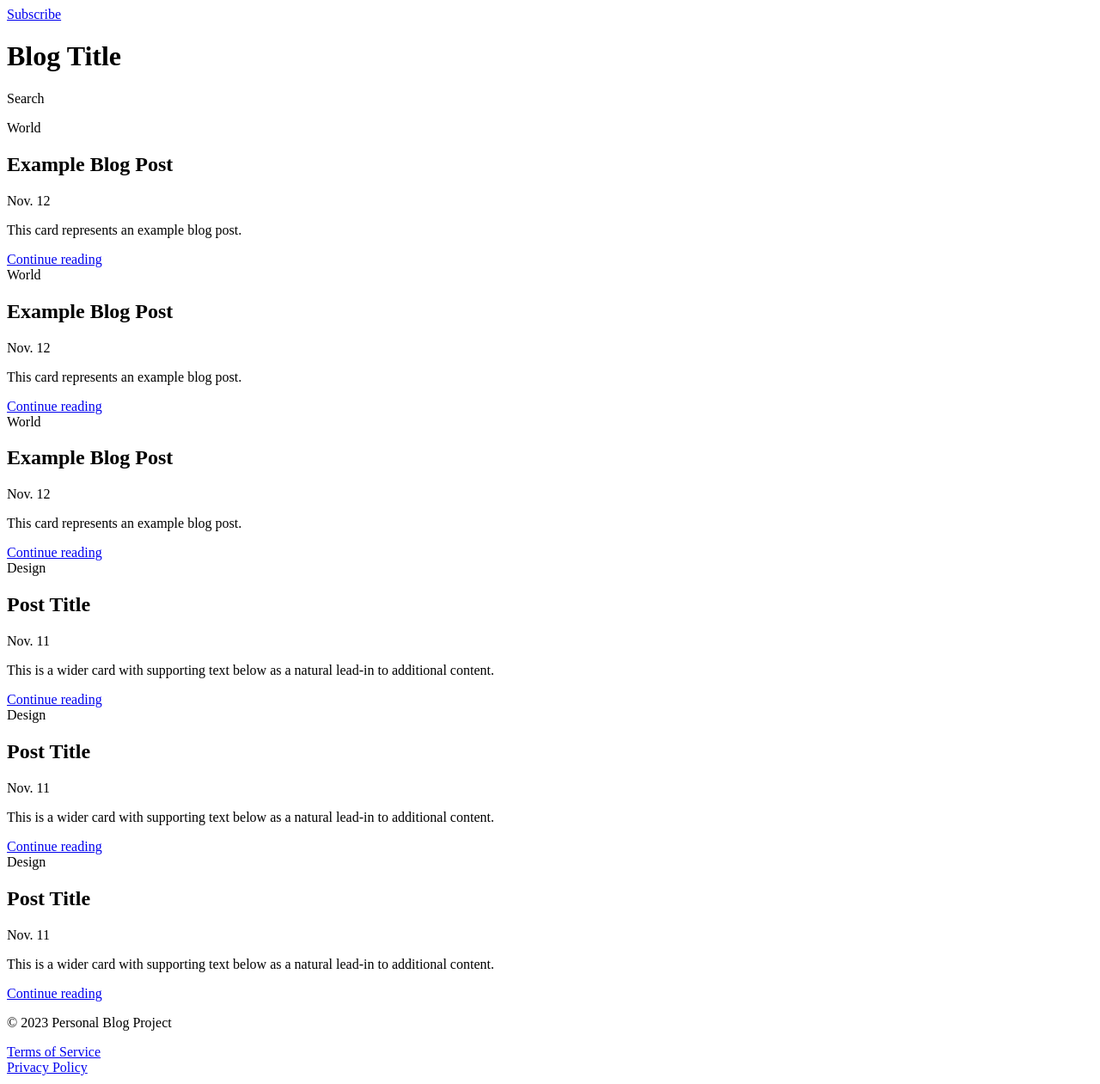
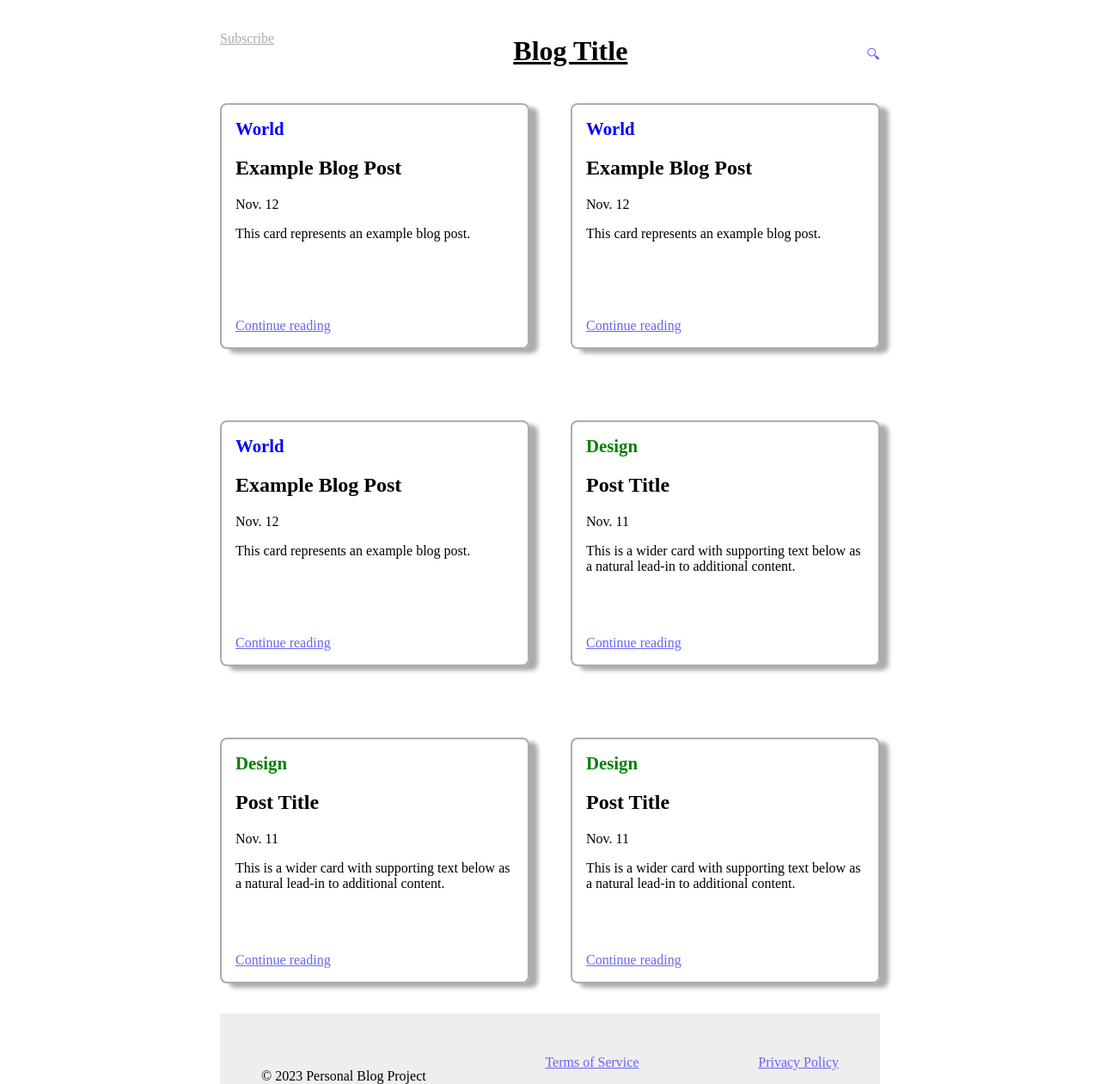
Before and after one commit to ascii-dev/personal_blog, a plain HTML site: page index.html in a window 1280 px wide. Shown: the top 1261 px of the page at 86% size. Drawn offline with Linux system fonts and the light colour scheme.

Commit message:
css implementation for home page

```diff
--- a/css/home.css
+++ b/css/home.css
@@ -0,0 +1,80 @@
+body {
+    max-width: 60vw;
+    margin: 0 auto;
+    display: grid;
+    grid-template-areas:
+        "header header"
+        "main main"
+        "footer footer";
+}
+
+header {
+    grid-area: header;
+    display: flex;
+    flex-direction: row;
+    justify-content: space-between;
+    margin-bottom: 20px;
+    margin-top: 20px;
+}
+
+.blog-title {
+    text-decoration: underline;
+}
+
+main {
+    grid-area: main;
+}
+
+footer {
+    grid-area: footer;
+    background-color: rgb(240, 237, 237);
+    display: flex;
+    flex-direction: row;
+    justify-content: space-between;
+    padding: 3rem;
+}
+
+a {
+    color: rgb(101, 101, 246);
+}
+
+.subscribe-link {
+    color: #acacac;
+    margin-top: 1rem;
+}
+
+.search-link {
+    margin-top: 2rem;
+    text-decoration: none;
+}
+
+.posts {
+    display: grid;
+    grid-template-columns: 1fr 1fr;
+    gap: 3rem;
+}
+
+.card {
+    display: flex;
+    flex-direction: column;
+    padding: 1rem;
+    justify-content: space-between;
+    border: 2px solid #acacac;
+    height: 250px;
+    margin-bottom: 35px;
+    border-radius: 8px;
+    box-shadow: 10px 5px 5px #acacac;
+}
+
+.category {
+    font-weight: bolder;
+    font-size: 1.3rem;
+}
+
+.blue {
+    color: blue;
+}
+
+.green {
+    color: green;
+}
--- a/index.html
+++ b/index.html
@@ -10,23 +10,15 @@
 
 <body>
   <header>
-    <div class="left">
     <a href="#" class="subscribe-link">Subscribe</a>
-    </div>
-    <div class="center">
     <h1 class="blog-title">Blog Title</h1>
-    </div>
-    <div class="right">
-      <p>Search</p>
-    </div>
+    <a href="#" class="search-link">🔍︎</a>
   </header>
   <main>
     <div class="posts">
-      <div class="flex row">
-        <div class="column">
       <div class="card">
         <div class="content">
-              <span class="category">World</span>
+          <span class="category blue">World</span>
           <h2 class="title">Example Blog Post</h2>
           <span class="date">Nov. 12</span>
           <p class="snippet">This card represents an example blog post.</p>
@@ -35,7 +27,7 @@
       </div>
       <div class="card">
         <div class="content">
-              <span class="category">World</span>
+          <span class="category blue">World</span>
           <h2 class="title">Example Blog Post</h2>
           <span class="date">Nov. 12</span>
           <p class="snippet">This card represents an example blog post.</p>
@@ -44,18 +36,16 @@
       </div>
       <div class="card">
         <div class="content">
-              <span class="category">World</span>
+          <span class="category blue">World</span>
           <h2 class="title">Example Blog Post</h2>
           <span class="date">Nov. 12</span>
           <p class="snippet">This card represents an example blog post.</p>
         </div>
         <a href="#" class="read-more-link">Continue reading</a>
       </div>
-        </div>
-        <div class="column">
       <div class="card">
         <div class="content">
-              <span class="category">Design</span>
+          <span class="category green">Design</span>
           <h2 class="title">Post Title</h2>
           <span class="date">Nov. 11</span>
           <p class="snippet">This is a wider card with supporting text below as a natural lead-in to additional
@@ -65,7 +55,7 @@
       </div>
       <div class="card">
         <div class="content">
-              <span class="category">Design</span>
+          <span class="category green">Design</span>
           <h2 class="title">Post Title</h2>
           <span class="date">Nov. 11</span>
           <p class="snippet">This is a wider card with supporting text below as a natural lead-in to additional
@@ -75,7 +65,7 @@
       </div>
       <div class="card">
         <div class="content">
-              <span class="category">Design</span>
+          <span class="category green">Design</span>
           <h2 class="title">Post Title</h2>
           <span class="date">Nov. 11</span>
           <p class="snippet">This is a wider card with supporting text below as a natural lead-in to additional
@@ -84,19 +74,11 @@
         <a href="#" class="read-more-link">Continue reading</a>
       </div>
     </div>
-      </div>
-    </div>
   </main>
   <footer>
-    <div class="left">
     <p>© 2023 Personal Blog Project</p>
-    </div>
-    <div class="center">
     <a href="#">Terms of Service</a>
-    </div>
-    <div class="right">
     <a href="#">Privacy Policy</a>
-    </div>
   </footer>
 </body>
 
```
Lines whose indentation alone changed are shown as unchanged.
